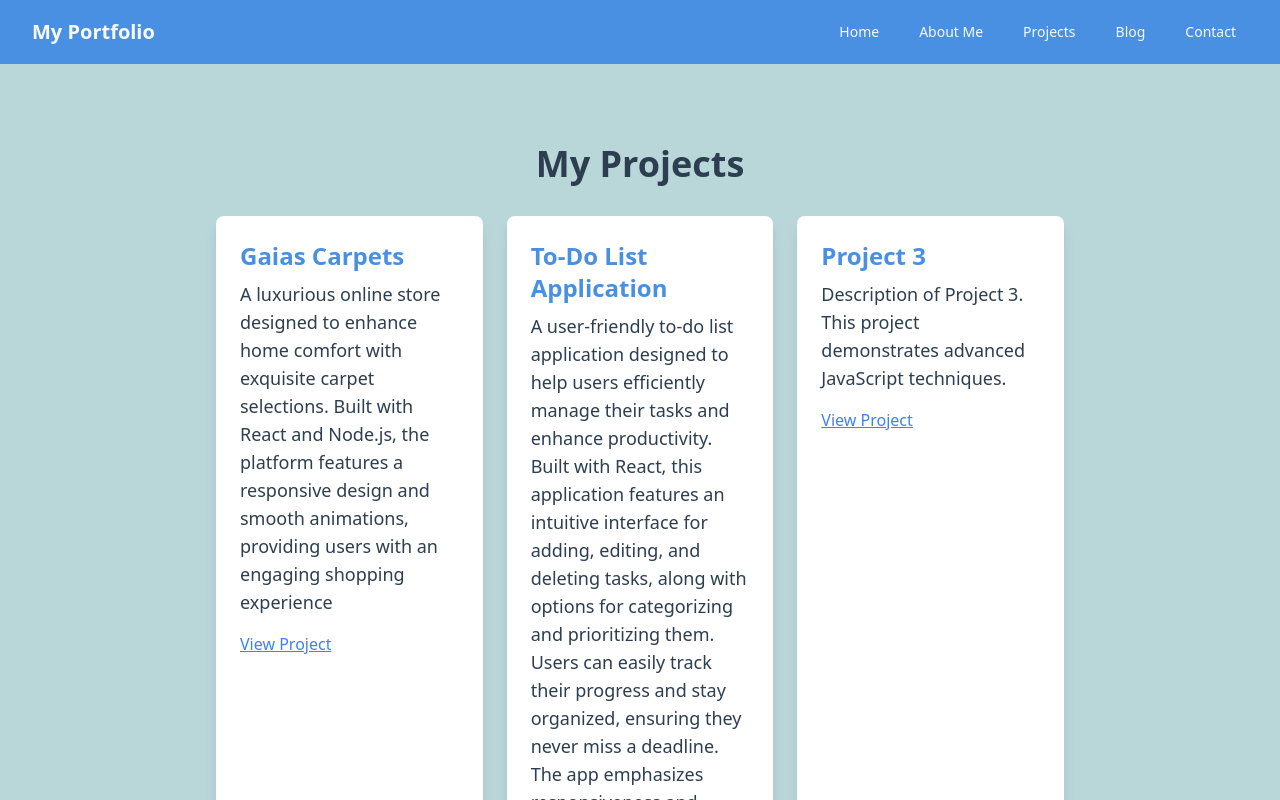
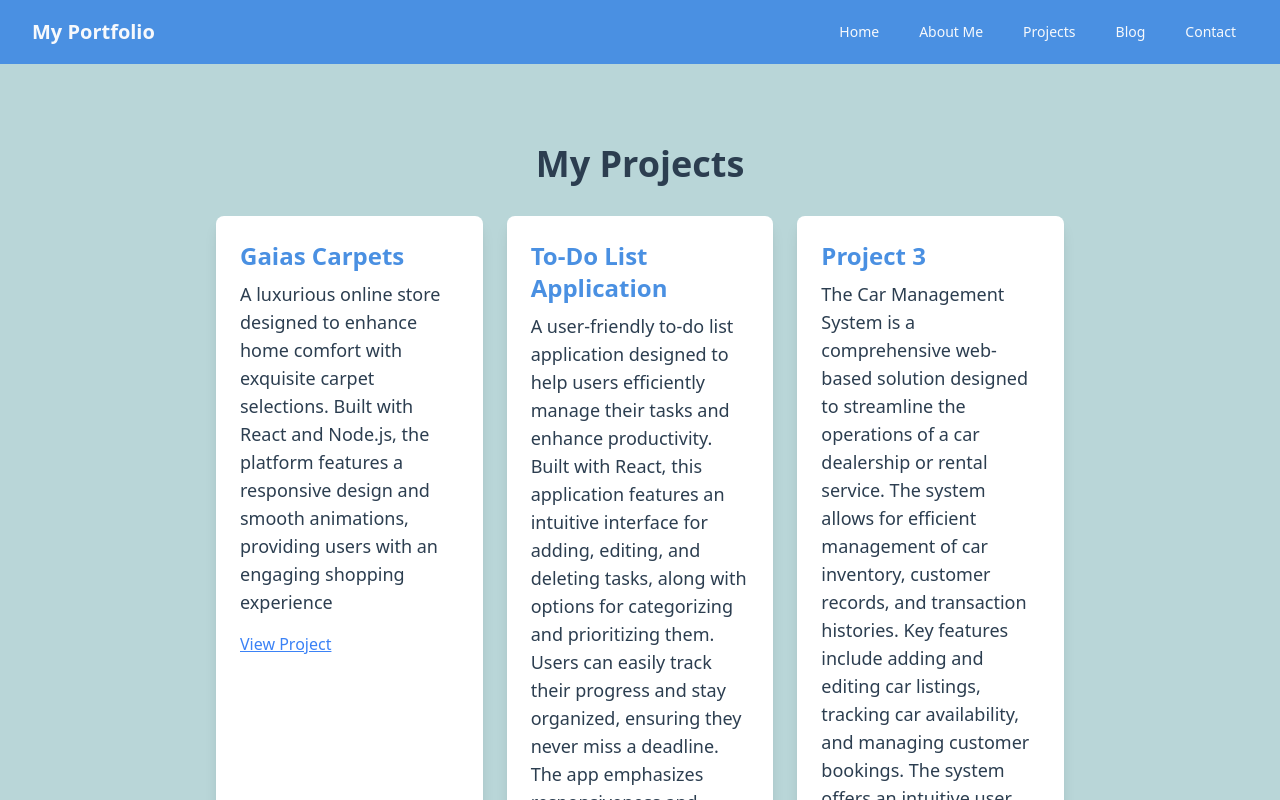
Before and after one commit to elikimz/Portifo-io, a React (Vite) app: page /projects in a window 1280 px wide. Shown: the top 800 px of the page. Built offline with nearby package versions, Linux system fonts and the light colour scheme.

Commit message:
first commit

```diff
--- a/src/components/Projects.tsx
+++ b/src/components/Projects.tsx
@@ -16,8 +16,8 @@ const Projects = () => {
     },
     {
       title: 'Project 3',
-      description: 'Description of Project 3. This project demonstrates advanced JavaScript techniques.',
-      link: '#',
+      description: 'The Car Management System is a comprehensive web-based solution designed to streamline the operations of a car dealership or rental service. The system allows for efficient management of car inventory, customer records, and transaction histories. Key features include adding and editing car listings, tracking car availability, and managing customer bookings. The system offers an intuitive user interface, secure data handling, and real-time updates on vehicle status, ensuring a seamless experience for both administrators and users. This project was built with modern web technologies, focusing on scalability and user-friendliness.',
+      link: 'https://final-project-frontend-nz6b.vercel.app/',
     },
   ];
 
```
